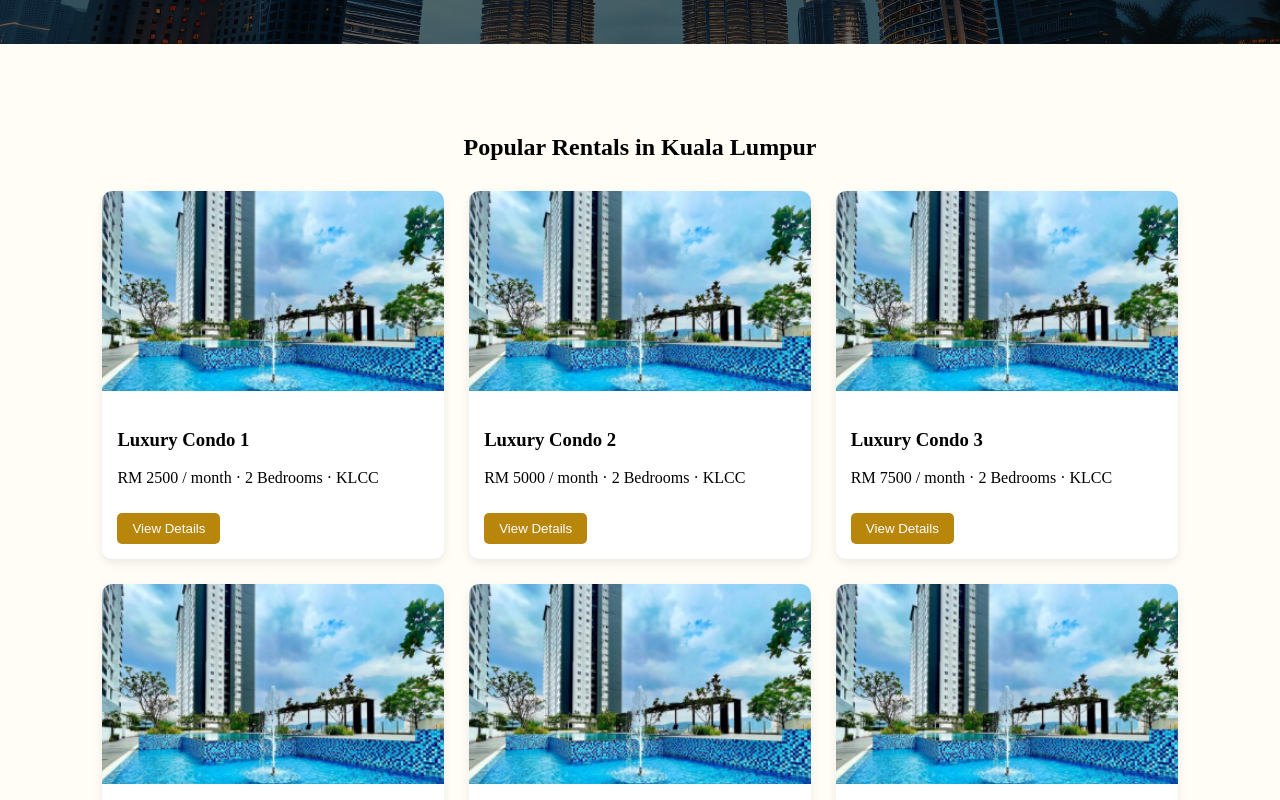
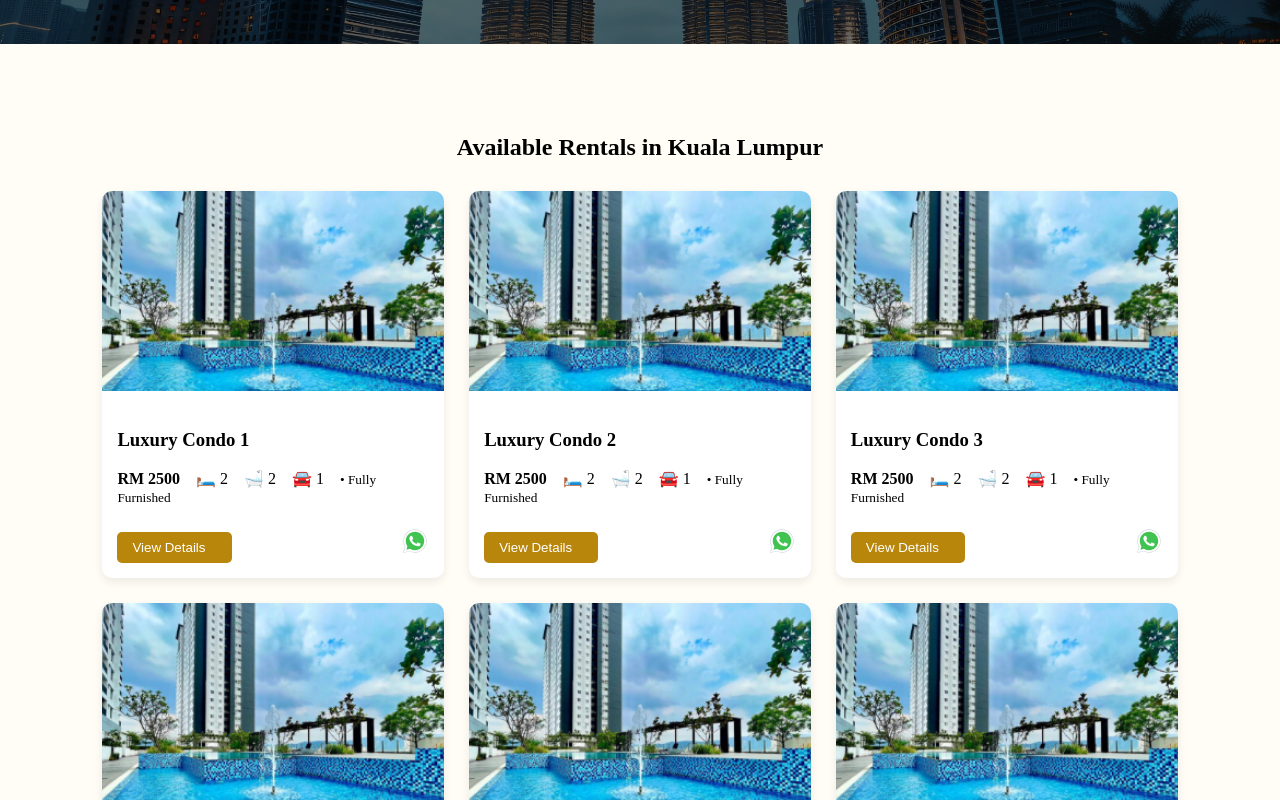
Before and after one commit to RSBusinessTech/vyenpropertyadvisor-ui, an Angular app: page /rent in a window 1280 px wide. Shown: the part 700-1500 px from the top of the page. Built offline with nearby package versions, Linux system fonts and the light colour scheme.

Commit message:
Changing UI

```diff
--- a/src/app/features/rent/components/rent/rent.component.css
+++ b/src/app/features/rent/components/rent/rent.component.css
@@ -303,3 +303,36 @@
 .cta-button:hover {
   background-color: #000;
 }
+
+
+/* Align View Details (left) and WhatsApp (right) */
+.rent-card-actions {
+  display: flex;
+  justify-content: space-between;
+  align-items: center;
+  margin-top: 10px;
+}
+
+/* WhatsApp icon styling */
+.whatsapp-btn img {
+  width: 28px;
+  height: 28px;
+  transition: transform 0.3s ease;
+}
+
+.whatsapp-btn:hover img {
+  transform: scale(1.1);
+}
+
+/* Optional: adjust spacing for mobile */
+@media (max-width: 768px) {
+  .rent-card-actions {
+    flex-direction: row;
+    justify-content: space-between;
+  }
+
+  .whatsapp-btn img {
+    width: 26px;
+    height: 26px;
+  }
+}
--- a/src/app/features/rent/components/rent/rent.component.html
+++ b/src/app/features/rent/components/rent/rent.component.html
@@ -4,7 +4,7 @@
   <div class="rent-hero-text">
     <!-- <h1>Find Your Perfect Rental Home</h1> -->
      <h1>
-      <span>Find</span>
+      <span> Find</span>
       <span> Your</span>
       <span> Perfect</span>
       <span> Rental</span>
@@ -27,15 +27,27 @@
 
 <!-- ✅ Featured Rentals -->
 <section class="featured-rentals">
-  <h2>Popular Rentals in Kuala Lumpur</h2>
+  <h2>Available Rentals in Kuala Lumpur</h2>
   <div class="rent-grid">
     <div class="rent-card" *ngFor="let item of [1,2,3,4,5,6]">
       <!-- <img src="assets/images/property{{item}}.png" alt="Property {{item}}" /> -->
       <img src="assets/images/property1.png" loading="lazy" alt="Property {{item}}" />
       <div class="rent-card-info">
         <h3>Luxury Condo {{item}}</h3>
-        <p>RM {{item*2500}} / month · 2 Bedrooms · KLCC</p>
-        <button class="details-btn">View Details</button>
+        <p>
+          <B>RM 2500 &nbsp;&nbsp;</B>
+          🛏️ 2 &nbsp;&nbsp;
+          🛁 2 &nbsp;&nbsp;
+          🚘 1 &nbsp;&nbsp;
+          <small>• Fully Furnished</small>
+          <!-- 📍 KLCC -->
+        </p>
+        <div class="rent-card-actions">
+         <button class="details-btn">View Details &nbsp;&nbsp;</button>
+           <a href="https://wa.me/+60162907662" target="_blank" aria-label="WhatsApp" class="whatsapp-btn">
+             <img src="assets/icons/whatsapp.svg" alt="WhatsApp" />
+          </a>
+       </div>
       </div>
     </div>
   </div>
```
